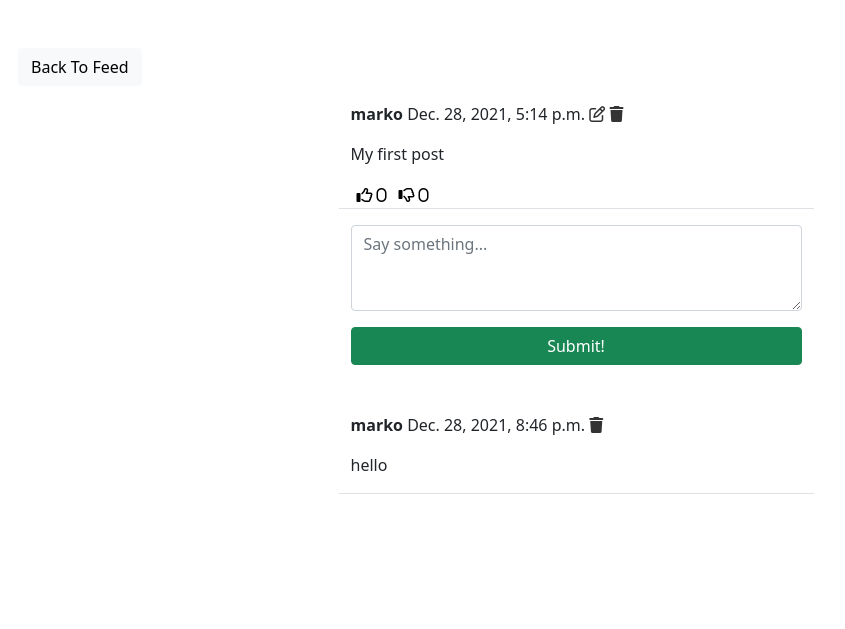
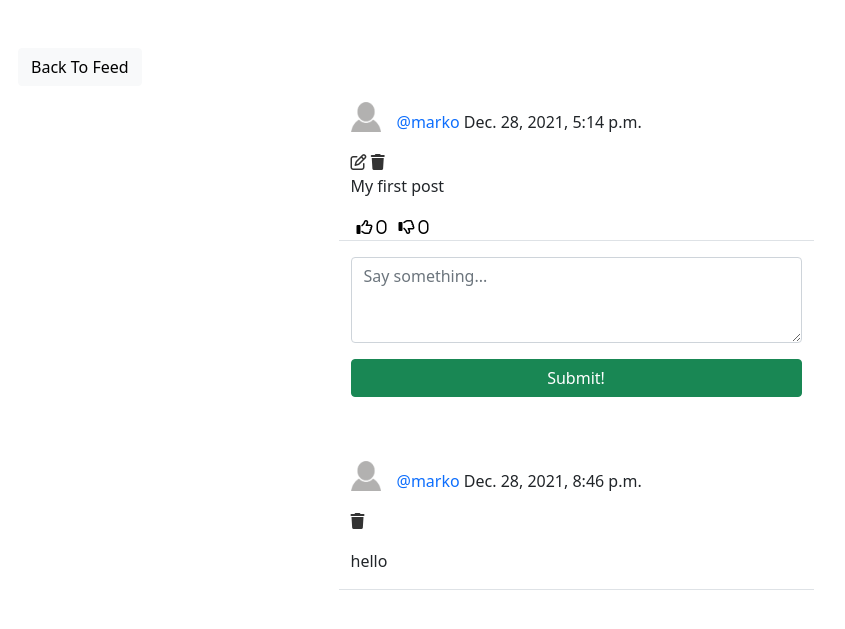
Before and after one commit to extreme1337/SocialNetwork, a Django app: page /social/post/1 in a window 1280 px wide. Shown: the part 56-685 px from the top of the page, without its empty margins (64-909 px from the left). Run offline with Django 4.2, Linux system fonts and the light colour scheme; a user stored in the database is signed in; data comes from the database, SQL or seed files in the repository; both versions use the stored data as it was after the commit; data that the repository does not hold is empty; some libraries are stand-ins or nearby versions.

Commit message:
refactoring code
refactoring styles and putting them in static file, adding small pictures for users near profile and comments, and added filtering feeds depending on friends instead listing all posts

```diff
--- a/landing/templates/landing/base.html
+++ b/landing/templates/landing/base.html
@@ -1,3 +1,4 @@
+{% load static %}
 <!doctype html>
 <html lang="en">
   <head>
@@ -8,7 +9,7 @@
     <!-- Bootstrap CSS -->
     <link href="https://cdn.jsdelivr.net/npm/bootstrap@5.1.3/dist/css/bootstrap.min.css" rel="stylesheet" integrity="sha384-1BmE4kWBq78iYhFldvKuhfTAU6auU8tT94WrHftjDbrCEXSU1oBoqyl2QvZ6jIW3" crossorigin="anonymous">
     <script src="https://kit.fontawesome.com/9c25f1be84.js" crossorigin="anonymous"></script>
-
+    <link href="{% static 'style.css' %}" rel="stylesheet"/>
     <title>Social Network</title>
   </head>
   <body>
--- a/landing/templates/landing/navbar.html
+++ b/landing/templates/landing/navbar.html
@@ -19,7 +19,7 @@
             <div class="input-group">
                 <span class="input-group-text" id="basic-addon1">@</span>
                 <input type="text" class="form-control" placeholder="Username" aria-label="Username" aria-describedby="basic-addon1" name="query" value="{{request.GET.query}}">
-                <button style="border: none; background-color: transparent; box-shadow: none;" type="submit"><i class="fas fa-search"></i></button>
+                <button class="remove-default-btn" type="submit"><i class="fas fa-search"></i></button>
             </div>
         </form>
 
--- a/social/templates/social/comment_delete.html
+++ b/social/templates/social/comment_delete.html
@@ -6,7 +6,7 @@
     <div class="container">
         <div class="row mt-5">
             <div class="col-md-5 col-sm-6">
-                <a href="{% url 'post-detail' object.pk %}" class="btn btn-light">Back To Feed</a>
+                <a href="{% url 'post-detail' object.post.pk %}" class="btn btn-light">Back To Feed</a>
             </div>
         </div>
         <div class="row justify-content-center mt-3 mb-5">
--- a/social/templates/social/post_detail.html
+++ b/social/templates/social/post_detail.html
@@ -11,19 +11,24 @@
         </div>
         <div class="row justify-content-center mt-3">
             <div class="col-md-5 col-sm-12 border-bottom">
-                <p>
-                    <strong>{{post.author}}</strong> {{post.created_on}}
-                    {% if request.user == post.author %}
-                        <a href="{% url 'post-edit' post.pk %}" style="color: #333;"><i class="far fa-edit"></i></a>
-                        <a href="{% url 'post-delete' post.pk %}" style="color: #333;"><i class="fas fa-trash"></i></a>
-                    {% endif %}
-                </p>
+                <div>
+                    <a href="{% url 'profile' post.author.profile.pk %}">
+                        <img class="round-circle post-img" height="30" width="30" src="{{post.author.profile.picture.url}}"/>
+                    </a>
+                    <p class="post-text">
+                        <a  class="text-primary post-link" href="{% url 'profile' post.author.pk %}">@{{post.author}}</a> {{post.created_on}}
+                    </p>
+                </div>
+                {% if request.user == post.author %}
+                    <a href="{% url 'post-edit' post.pk %}" class="edit-color"><i class="far fa-edit"></i></a>
+                    <a href="{% url 'post-delete' post.pk %}" class="edit-color"><i class="fas fa-trash"></i></a>
+                {% endif %}
                 <p>{{post.body}}</p>
                 <div class="d-flex flex-row">
                     <form method="POST" action="{% url 'like' post.pk %}">
                         {% csrf_token %}
                         <input type="hidden" name="next" value="{{ request.path }}">
-                        <button style="background-color: transparent; border: none; box-shadow: none;" type="submit">
+                        <button class="remove-default-btn" type="submit">
                             <i class="far fa-thumbs-up"> <span>{{ post.likes.all.count }}</span></i>
                         </button>
                     </form>
@@ -31,7 +36,7 @@
                     <form method="POST" action="{% url 'dislike' post.pk %}">
                         {% csrf_token %}
                         <input type="hidden" name="next" value="{{ request.path }}">
-                        <button style="background-color: transparent; border: none; box-shadow: none;" type="submit">
+                        <button class="remove-default-btn" type="submit">
                             <i class="far fa-thumbs-down"> <span>{{ post.dislikes.all.count }}</span></i>
                         </button>
                     </form>
@@ -53,9 +58,16 @@
         <div class="row justify-content-center mt-3 mb-5">
             <div class="col-md-5 col-sm-12 border-bottom">
                 <p>
-                    <strong>{{comment.author}}</strong> {{comment.created_on}}
+                    <div>
+                        <a href="{% url 'profile' comment.author.profile.pk %}">
+                            <img class="round-circle post-img" height="30" width="30" src="{{comment.author.profile.picture.url}}"/>
+                        </a>
+                        <p class="post-text">
+                            <a  class="text-primary post-link" href="{% url 'profile' comment.author.pk %}">@{{comment.author}}</a> {{comment.created_on}}
+                        </p>
+                    </div>
                     {% if request.user == comment.author %}
-                        <a href="{% url 'comment-delete' post.pk comment.pk %}" style="color: #333;"><i class="fas fa-trash"></i></a>
+                        <a href="{% url 'comment-delete' post.pk comment.pk %}" class="edit-color"><i class="fas fa-trash"></i></a>
                     {% endif %}
                 </p>
                 <p>{{comment.comment}}</p>
--- a/social/views.py
+++ b/social/views.py
@@ -14,7 +14,10 @@ from django.db.models import Q
 # Create your views here.
 class PostListView(LoginRequiredMixin, View):
     def get(self, request, *args, **kwargs):
-        posts = Post.objects.all().order_by('-created_on')
+        logged_in_user = request.user
+        posts = Post.objects.filter(
+            author__profile__followers__in=[logged_in_user.id]
+        ).order_by('-created_on')
         form = PostForm()
 
         context = {
--- a/src/settings.py
+++ b/src/settings.py
@@ -136,6 +136,7 @@ USE_TZ = True
 # Static files (CSS, JavaScript, Images)
 # https://docs.djangoproject.com/en/4.0/howto/static-files/
 
+STATICFILES_DIRS = [os.path.join(BASE_DIR, 'static')]
 STATIC_URL = 'static/'
 MEDIA_ROOT = os.path.join(BASE_DIR, 'media')
 MEDIA_URL = '/media/'
--- /dev/null
+++ b/static/style.css
@@ -0,0 +1,22 @@
+.remove-default-btn {
+    background-color: transparent;
+    border: none;
+    box-shadow: none;
+}
+
+.edit-color {
+    color: #333;
+}
+
+.post-link {
+    text-decoration: none;
+}
+
+.post-text {
+    padding-top: 0.5rem;
+}
+
+.post-img {
+    float: left;
+    margin-right: 1rem;
+}
```
Also changed, not shown: social/templates/social/post_list.html (+10 -3 lines), social/templates/social/profile.html (+12 -5 lines), social/templates/social/search.html (+8 -1 lines), db.sqlite3.
